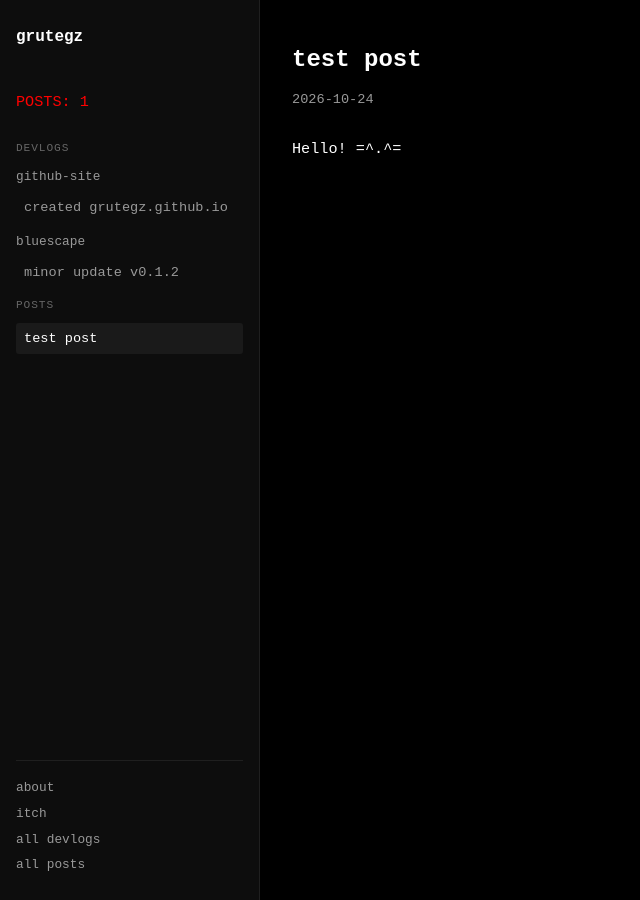
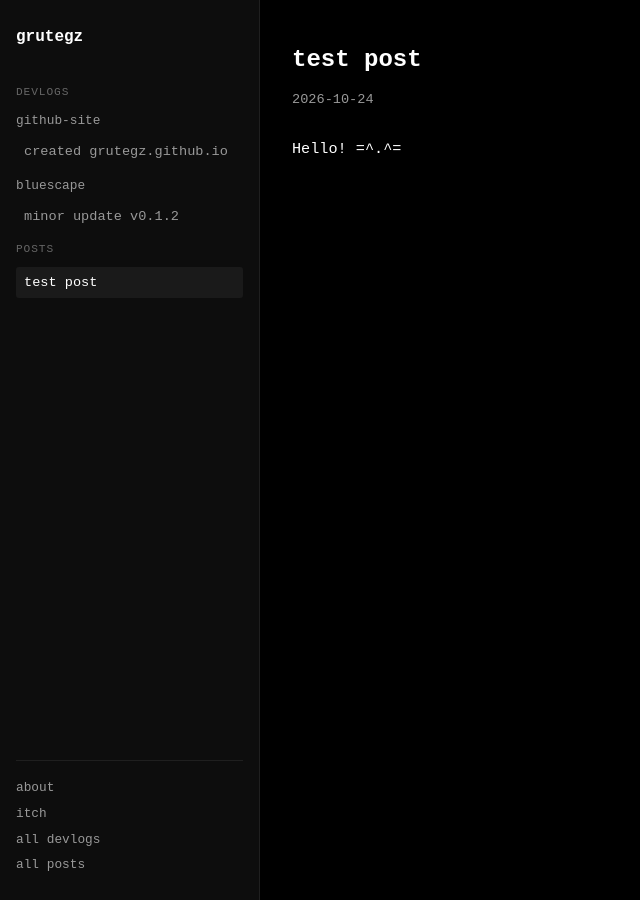
Before and after one commit to grutegz/grutegz.github.io, a Jekyll site: the page built from _posts/2026-10-24-post-01.md, in a window 1280 px wide. Shown: the whole page, without its empty margins (0-640 px from the left). Built offline with Jekyll 4.4.1, drawn with Linux system fonts in a browser that asks for light colours.

Commit message:
post issue

```diff
--- a/_includes/sidebar.html
+++ b/_includes/sidebar.html
@@ -2,7 +2,6 @@
   <div class="sidebar-header">
     <a href="{{ '/' | relative_url }}" class="logo">{{ site.title }}</a>
   </div>
-  <p style="color:red">POSTS: {{ site.posts | size }}</p>
   <nav class="sidebar-nav">
     {% include sidebar-section.html label="Devlogs" collection="devlogs" group_by="project" %}
     {% include sidebar-section.html label="Posts" collection="posts" %}
```
Also changed, not shown: _posts/2026-10-24-post-01.md (renamed from _posts/2026-10-24-post01.md).
